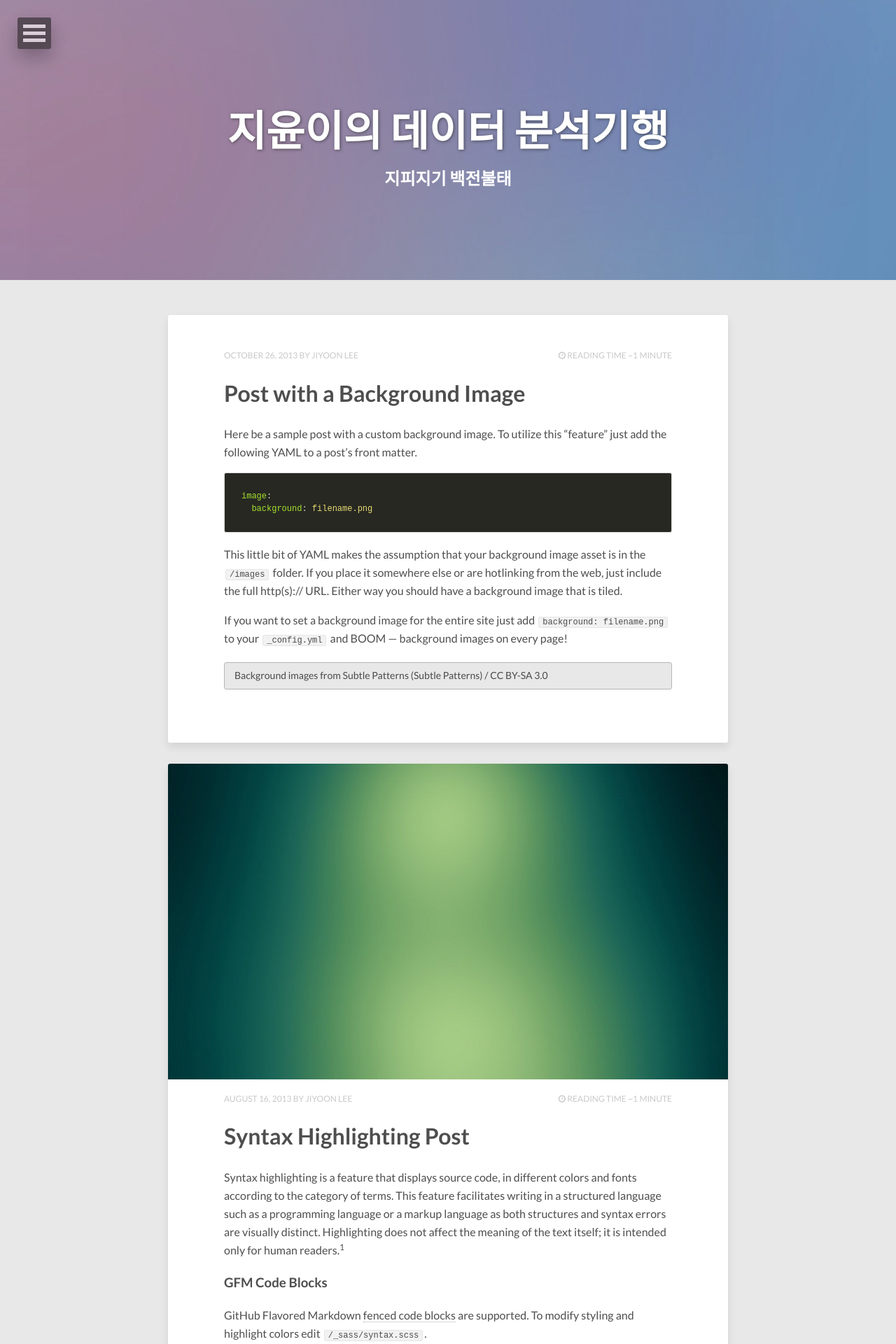
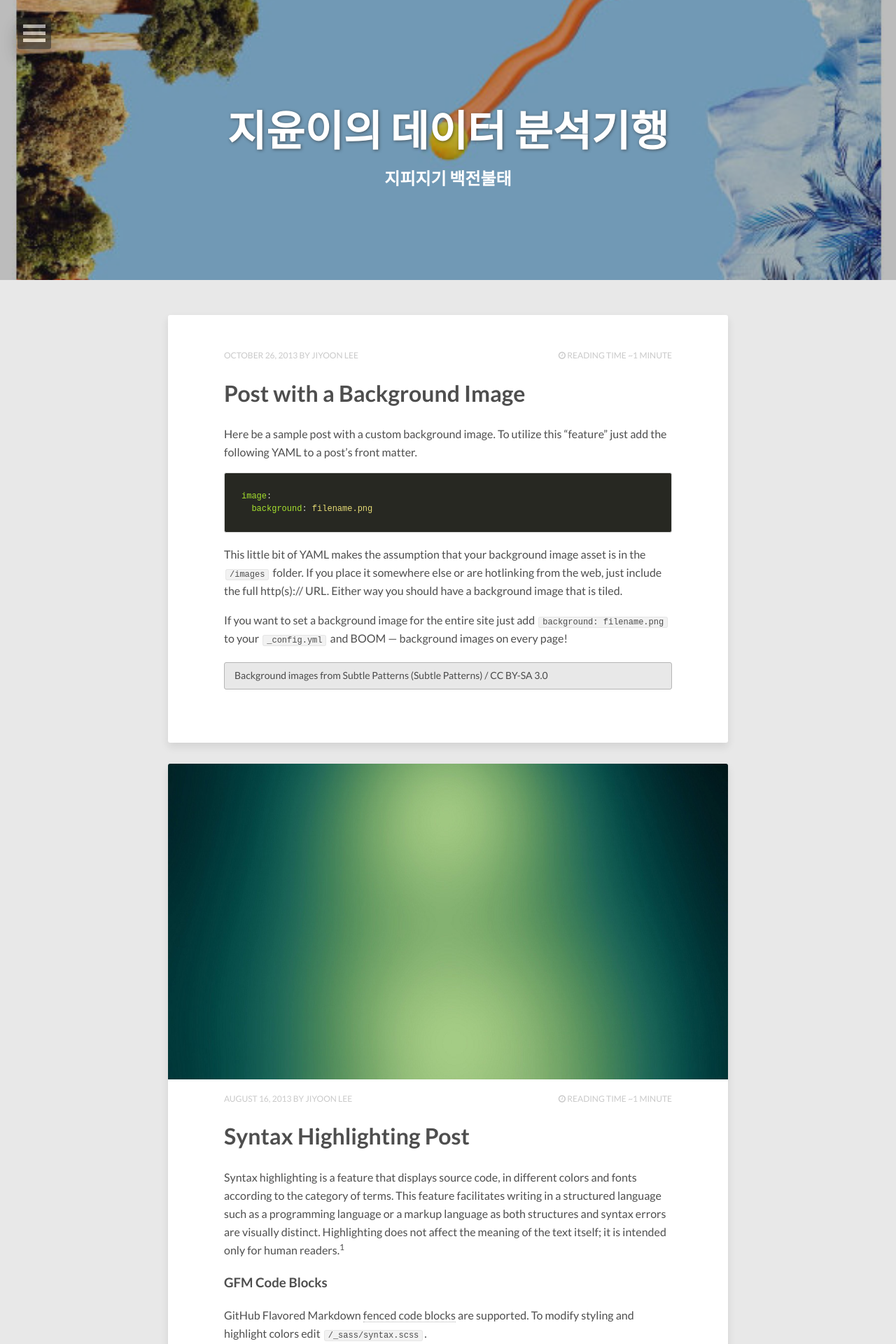
Before and after one commit to leejiyoon52/leejiyoon52.github.io, a Jekyll site: the page built from index.html, in a window 1280 px wide. Shown: the top 1920 px of the page at 70% size. Built offline with Jekyll 4.4.1, drawn with Linux system fonts in a browser that asks for light colours; nearby versions of some CDN libraries; the list of posts is cut into pages by our own code.

Commit message:
background img

```diff
--- a/index.html
+++ b/index.html
@@ -5,7 +5,7 @@ description: "Describe this nonsense."
 tags: [Jekyll, theme, themes, responsive, blog, modern]
 comments: false
 image:
-  feature: abstract-5.jpg
+  feature: beenzino.jpg
 #  credit: dargadgetz
 #  creditlink: http://www.dargadgetz.com/ios-7-abstract-wallpaper-pack-for-iphone-5-and-ipod-touch-retina/
 ---
```
Also changed, not shown: images/beenzino.jpg (added).
